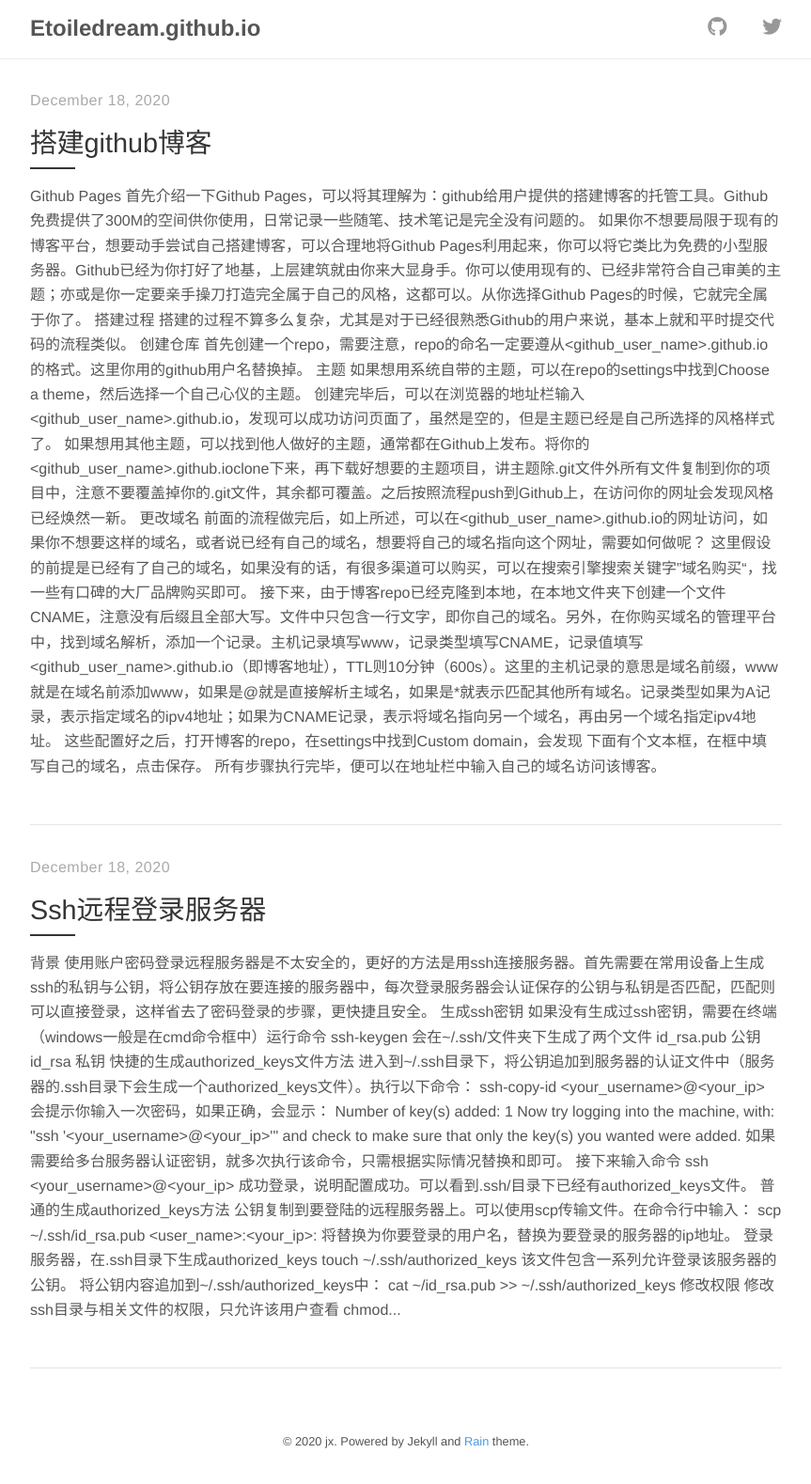
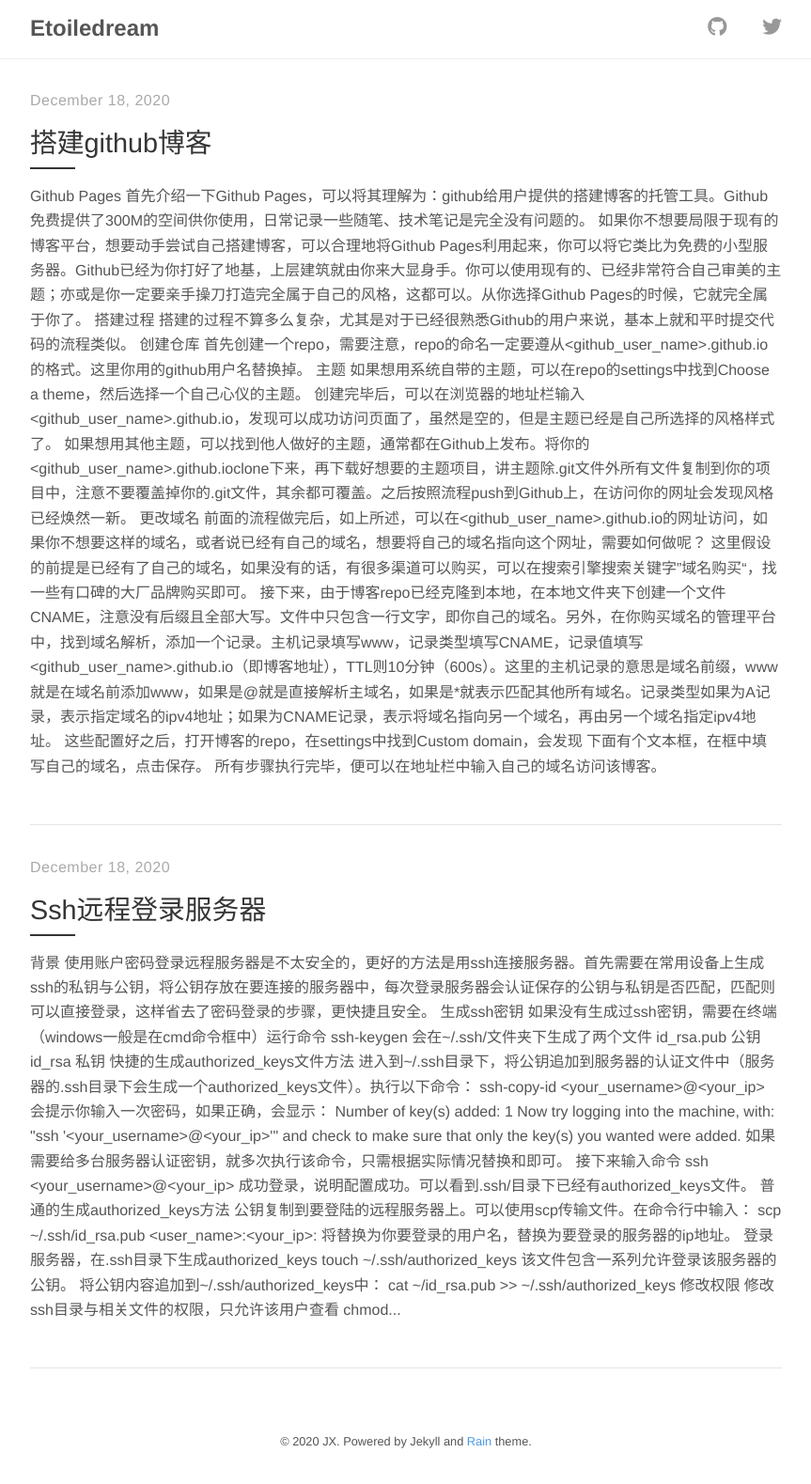
Before and after one commit to etoiledream/etoiledream.github.io, a Jekyll site: the page built from index.html, in a window 1280 px wide. Shown: the whole page at 94% size, without its empty margins (208-1071 px from the left). Built offline with Jekyll 4.4.1, drawn with Linux system fonts in a browser that asks for light colours; nearby versions of some CDN libraries; the list of posts is cut into pages by our own code.

Commit message:
Update _config.yml

```diff
--- a/_config.yml
+++ b/_config.yml
@@ -1,11 +1,11 @@
 # Site settings
-title:          Etoiledream.github.io
+title:          Etoiledream
 description:    "Rain is a simple and clean Jekyll theme with focus on content."
 url:            https://github.com/etoiledream
 
 # Author
 author:
-  name:         jx
+  name:         JX
   email:
   url:
 
```
